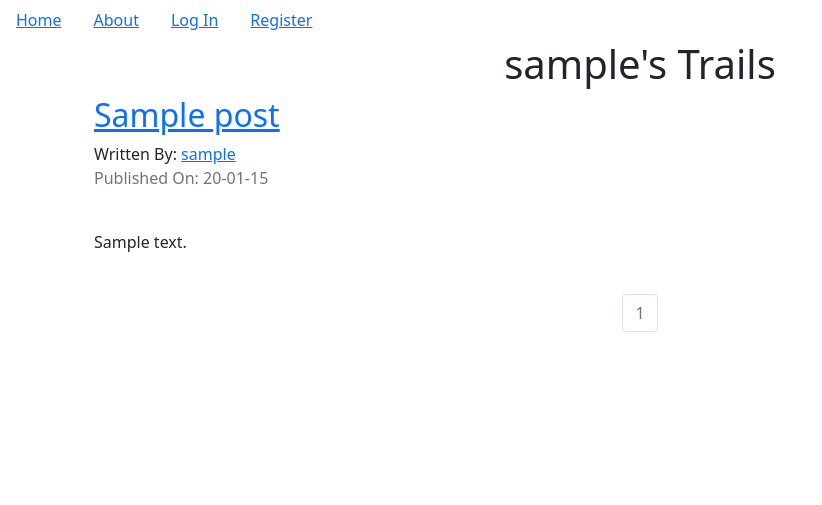
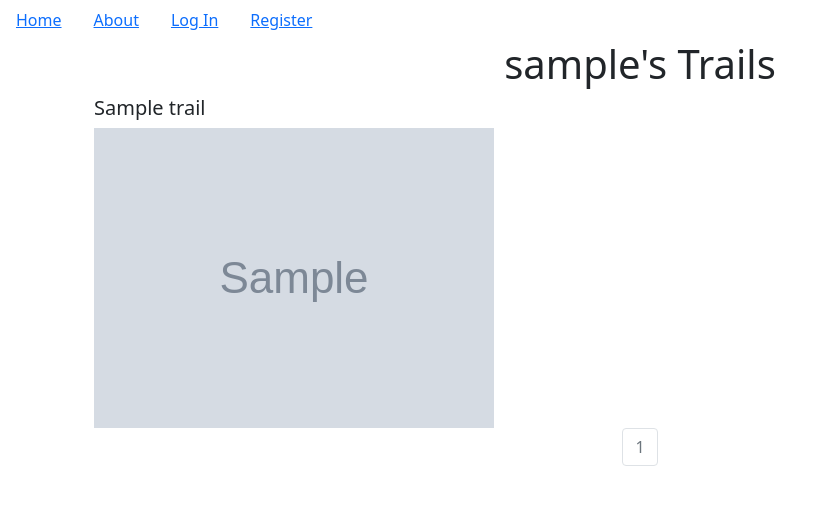
Before and after one commit to jurgenstevens/trailist, a Flask app: template myapp/templates/user_trails.html in a window 1280 px wide. Shown: the top 505 px of the page, without its empty margins (0-822 px from the left). Run offline with Flask 2, Linux system fonts and the light colour scheme; tables that the repository leaves empty hold one stand-in row (values such as "Sample post"); the template is opened without the code that fills it: values that come from a table or form of the project are taken from there, most other values are stand-ins (such as "Sample title", 1, 10 or a date in 2020); grey boxes marked "Sample" are stand-in pictures.

Commit message:
Set up user trail template and create view and form files.

```diff
--- a/myapp/templates/user_trails.html
+++ b/myapp/templates/user_trails.html
@@ -6,26 +6,19 @@
                 <h1>{{user.username}}'s Trails</h1>
             </div>
         </div>
-     {% for trail in blog_posts.items %}
-    <h2>
-        <a href="{{url_for('blog_posts.blog_post', blog_post_id=post.id)}}">{{post.title}}</a>
-    </h2>
-    Written By: <a href="{{url_for('users.user_trails', username=post.author.username)}}">{{post.author.username}}</a>
-
-    <p class="text-muted">
-        Published On: {{post.date.strftime("%y-%m-%d")}}
-    </p>
-    <br>
-    <p>{{post.text}}</p>
-    <br>
+     {% for trail in trails.items %}
+        <div>
+            <h5>{{ trail.trail_name }}</h5>
+            <img src={{ trail.trail_image }} alt="Trail Image">
+        </div>
     {% endfor %}
     </div>
 
     <nav aria-label="Page Navigation example">
         <ul class="pagination justify-content-center">
 
-            {% for page_num in blog_posts.iter_pages(left_edge=1, right_edge=1, left_current=1, right_current=2) %}
-                {% if blog_posts.page == page_num %}
+            {% for page_num in trails.iter_pages(left_edge=1, right_edge=1, left_current=1, right_current=2) %}
+                {% if trails.page == page_num %}
                 <li class="page-item disabled">
                     <a class="page-link" href="{{url_for('users.user_posts', username=user.username, page=page_num)}}">{{ page_num }}</a>
                 </li>
```
Also changed, not shown: myapp/trails/__init__.py (added), myapp/trails/forms.py (added), myapp/trails/views.py (added).
